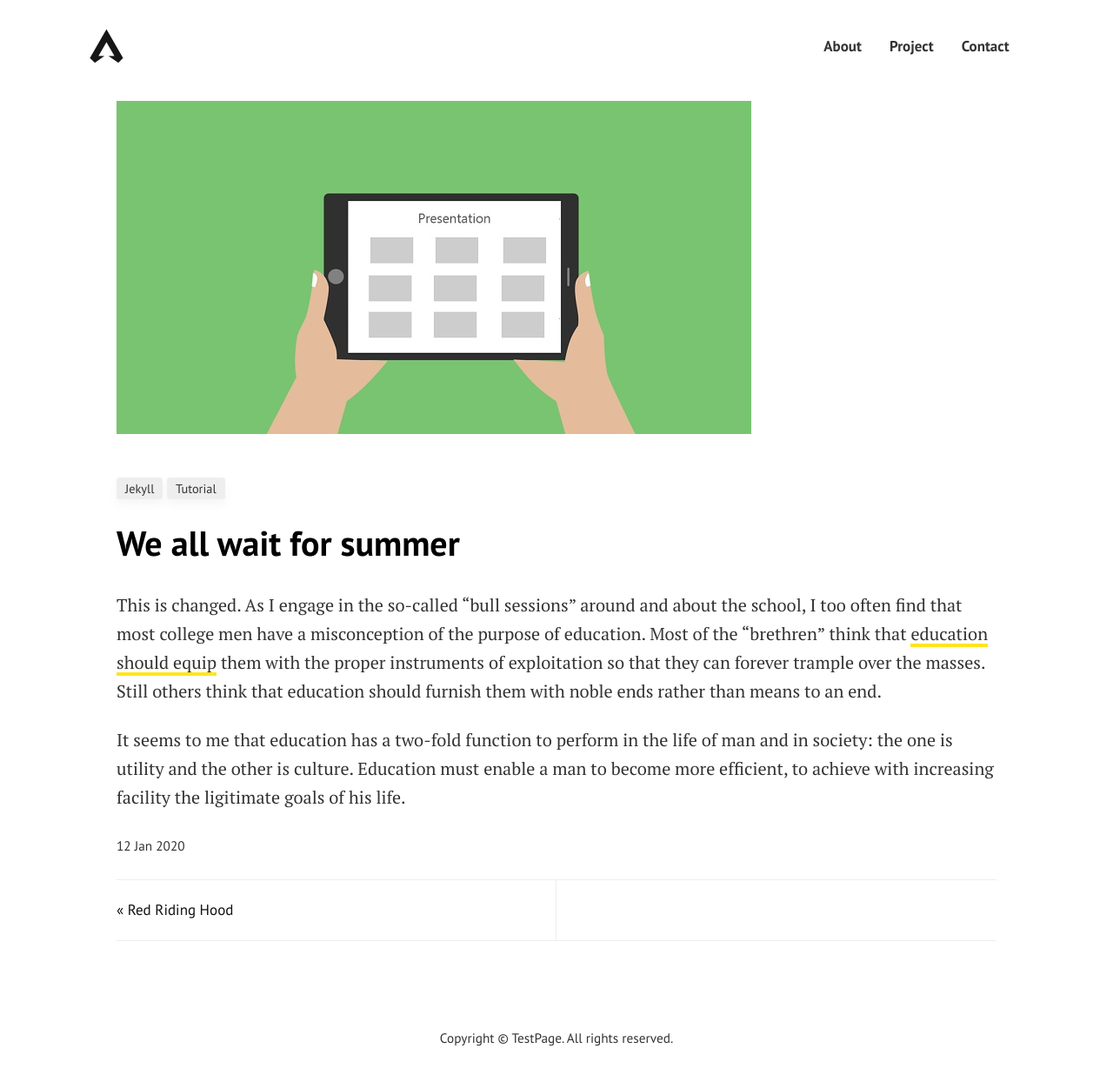
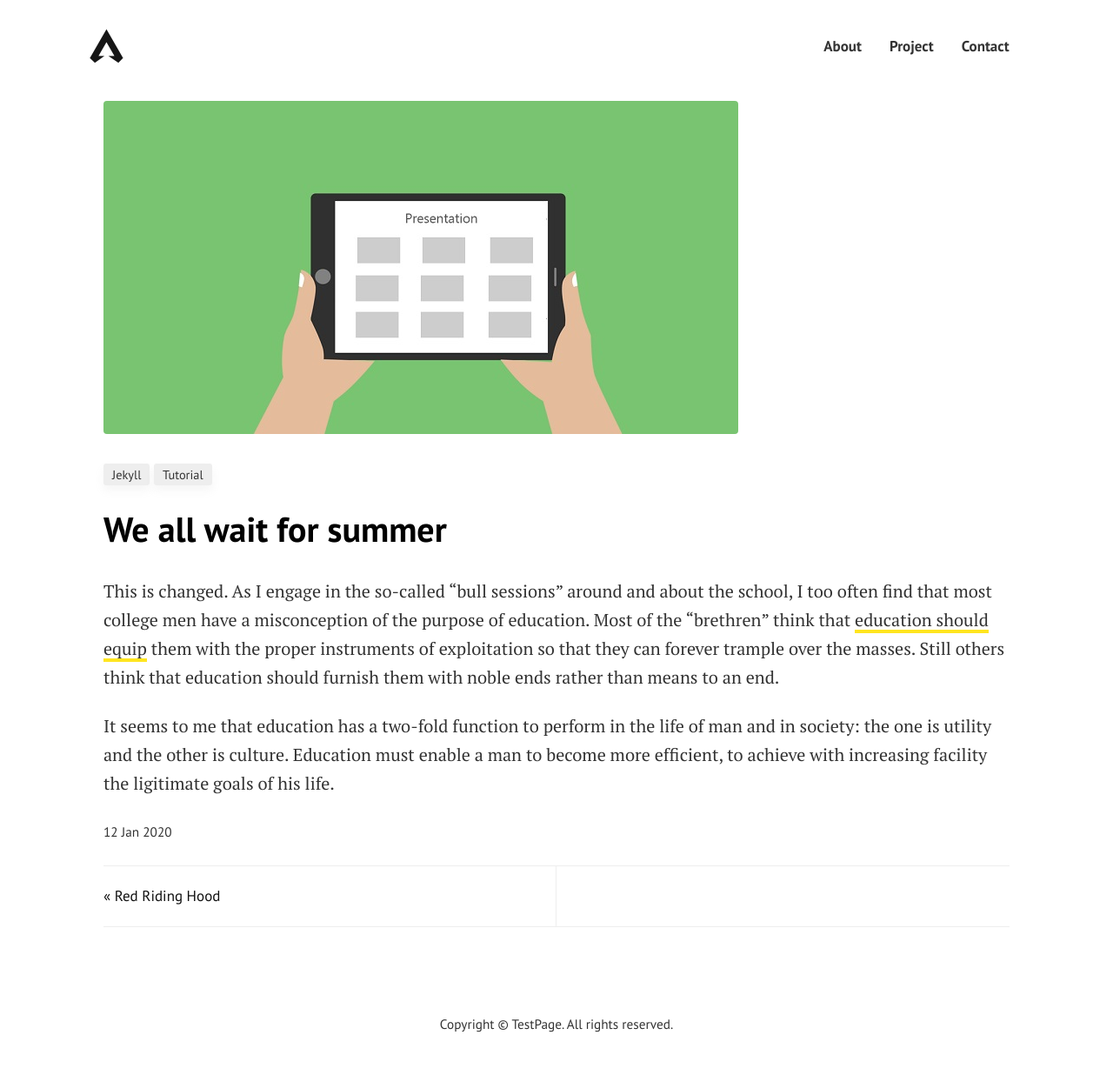
Before and after one commit to 4bujak/jekyll-theme-master, a Jekyll site: the page built from _posts/2020-01-12-we-all-wait-for-summer.md, in a window 1280 px wide and 1236 px high. Shown: the whole window at 87% size. Built offline with Jekyll 4.4.1, drawn with Linux system fonts in a browser that asks for light colours.

Commit message:
post layout

```diff
--- a/_layouts/post.html
+++ b/_layouts/post.html
@@ -14,7 +14,7 @@ post_class: post-template
 		<!-- Post -->
 		<div class="col-sm-16">
             <!-- Post Featured Image -->
-			{% if page.image %}<div class="col-12"><img class="img-fluid rounded-3 mb-5" src="{{ site.baseurl }}/{{ page.image }}" alt="{{ page.title }}">{% endif %}
+			{% if page.image %}<img class="featured-image img-fluid rounded" src="{{ site.baseurl }}/{{ page.image }}" alt="{{ page.title }}">{% endif %}
 
             <!-- End Featured Image -->
 			<div class="mainheading">
```
